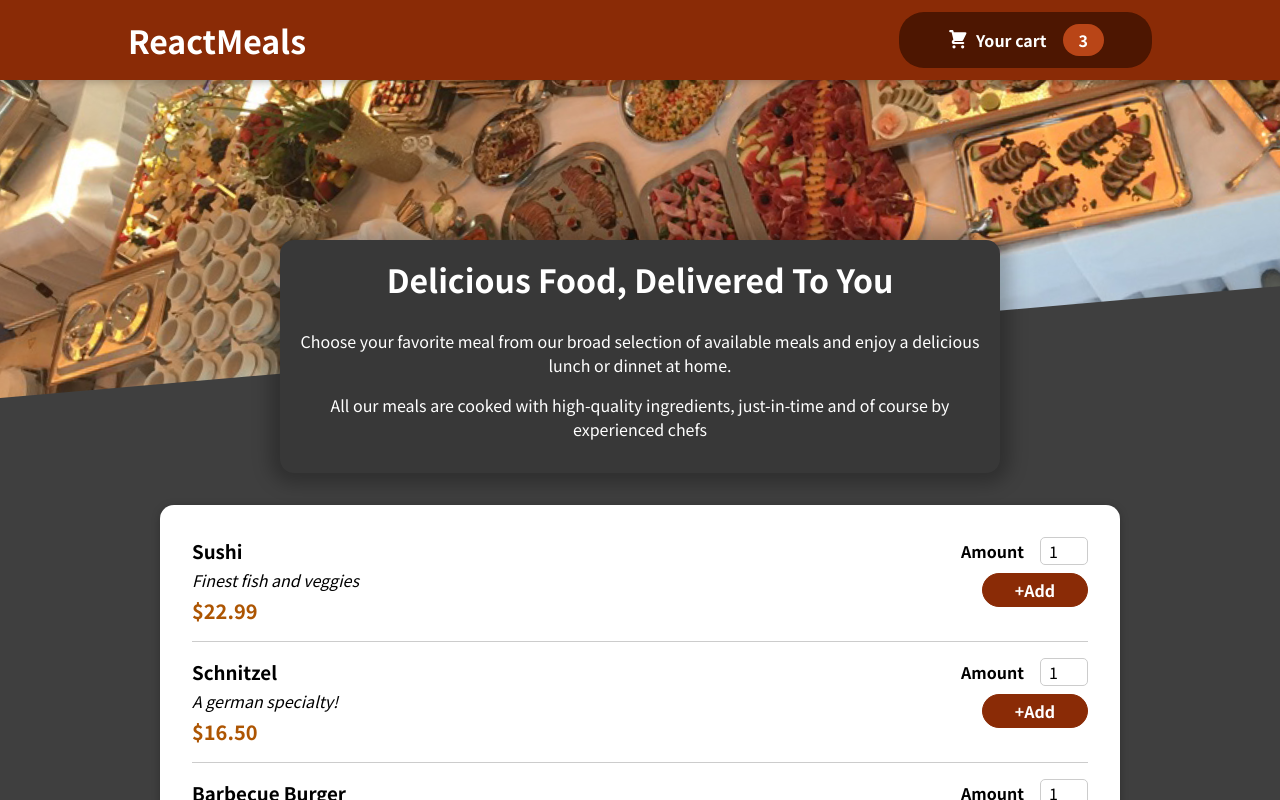
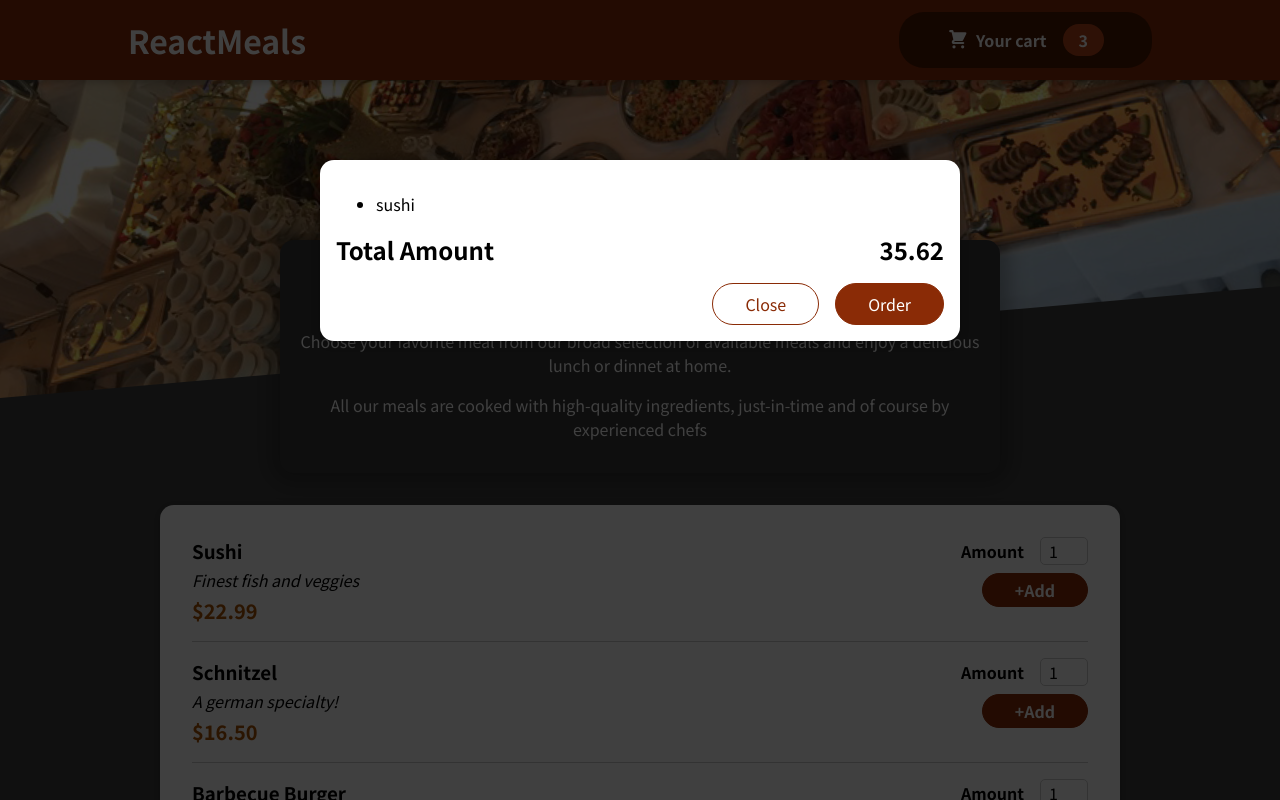
Before and after one commit to VictorMeneghini/react-food-app, a JavaScript app: page / in a window 1280 px wide. Shown: the top 800 px of the page. Built offline with nearby package versions, Linux system fonts and the light colour scheme.

Commit message:
feat: create Modal cart
* create new UI component Modal
* wrap Cart within Modal component
* create portal to render the overlay in top of dom tree

```diff
--- a/public/index.html
+++ b/public/index.html
@@ -28,6 +28,7 @@
 	</head>
 	<body>
 		<noscript>You need to enable JavaScript to run this app.</noscript>
+		<div id="overlays"></div>
 		<div id="root"></div>
 		<!--
       This HTML file is a template.
--- a/src/App.js
+++ b/src/App.js
@@ -1,9 +1,11 @@
 import Header from './components/Layout/Header';
 import Meals from './components/Meals/Meals';
+import Cart from './components/Cart/Cart';
 
 function App() {
 	return (
 		<>
+			<Cart />
 			<Header />
 			<main>
 				<Meals />
--- /dev/null
+++ b/src/components/Cart/Cart.js
@@ -0,0 +1,31 @@
+import classes from './Cart.module.css';
+import Modal from '../UI/Modal';
+
+const Cart = () => {
+	const cartItems = (
+		<ul classes={classes['cart-items']}>
+			{[{ id: 'c1', name: 'sushi', amount: 2, price: 12.99 }].map((item) => (
+				<li id={item.id}>{item.name}</li>
+			))}{' '}
+		</ul>
+	);
+	return (
+		<Modal>
+			{cartItems}
+			<div className={classes.total}>
+				<span>Total Amount</span>
+				<span>35.62</span>
+			</div>
+			<div className={classes.actions}>
+				<button className={classes['button--alt']} type="button">
+					Close
+				</button>
+				<button className={classes.button} type="button">
+					Order
+				</button>
+			</div>
+		</Modal>
+	);
+};
+
+export default Cart;
--- /dev/null
+++ b/src/components/Cart/Cart.module.css
@@ -0,0 +1,46 @@
+.cart-items {
+	list-style: none;
+	margin: 0;
+	padding: 0;
+	max-height: 20rem;
+	overflow: auto;
+}
+
+.total {
+	display: flex;
+	justify-content: space-between;
+	align-items: center;
+	font-weight: bold;
+	font-size: 1.5rem;
+	margin: 1rem 0;
+}
+
+.actions {
+	text-align: right;
+}
+
+.actions button {
+	font: inherit;
+	cursor: pointer;
+	background-color: transparent;
+	border: 1px solid #8a2b06;
+	padding: 0.5rem 2rem;
+	border-radius: 25px;
+	margin-left: 1rem;
+}
+
+.actions button:hover,
+.actions button:active {
+	background-color: #5a1a01;
+	border-color: #5a1a01;
+	color: white;
+}
+
+.actions .button--alt {
+	color: #8a2b06;
+}
+
+.actions .button {
+	background-color: #8a2b06;
+	color: white;
+}
--- /dev/null
+++ b/src/components/UI/Modal.js
@@ -0,0 +1,30 @@
+import ReactDOM from 'react-dom';
+import classes from './Modal.module.css';
+
+const Backdrop = () => <div className={classes.backdrop} />;
+
+const ModalOverlay = (props) => {
+	const { children } = props;
+	return (
+		<div className={classes.modal}>
+			<div className={classes.content}>{children}</div>
+		</div>
+	);
+};
+
+const portalElement = document.getElementById('overlays');
+
+const Modal = (props) => {
+	const { children } = props;
+	return (
+		<>
+			{ReactDOM.createPortal(<Backdrop />, portalElement)}
+			{ReactDOM.createPortal(
+				<ModalOverlay>{children}</ModalOverlay>,
+				portalElement
+			)}
+		</>
+	);
+};
+
+export default Modal;
--- /dev/null
+++ b/src/components/UI/Modal.module.css
@@ -0,0 +1,40 @@
+.backdrop {
+	position: fixed;
+	top: 0;
+	left: 0;
+	width: 100%;
+	height: 100vh;
+	z-index: 20;
+	background-color: rgba(0, 0, 0, 0.75);
+}
+
+.modal {
+	position: fixed;
+	top: 20vh;
+	left: 5%;
+	width: 90%;
+	background-color: white;
+	padding: 1rem;
+	border-radius: 14px;
+	box-shadow: 0 2px 8px rgba(0, 0, 0, 0.25);
+	z-index: 30;
+	animation: slide-down 300ms ease-out forwards;
+}
+
+@media (min-width: 768px) {
+	.modal {
+		width: 40rem;
+		left: calc(50% - 20rem);
+	}
+}
+
+@keyframes slide-down {
+	from {
+		opacity: 0;
+		transform: translateY(-3rem);
+	}
+	to {
+		opacity: 1;
+		transform: translateY(0);
+	}
+}
```
Lines whose indentation alone changed are shown as unchanged.
